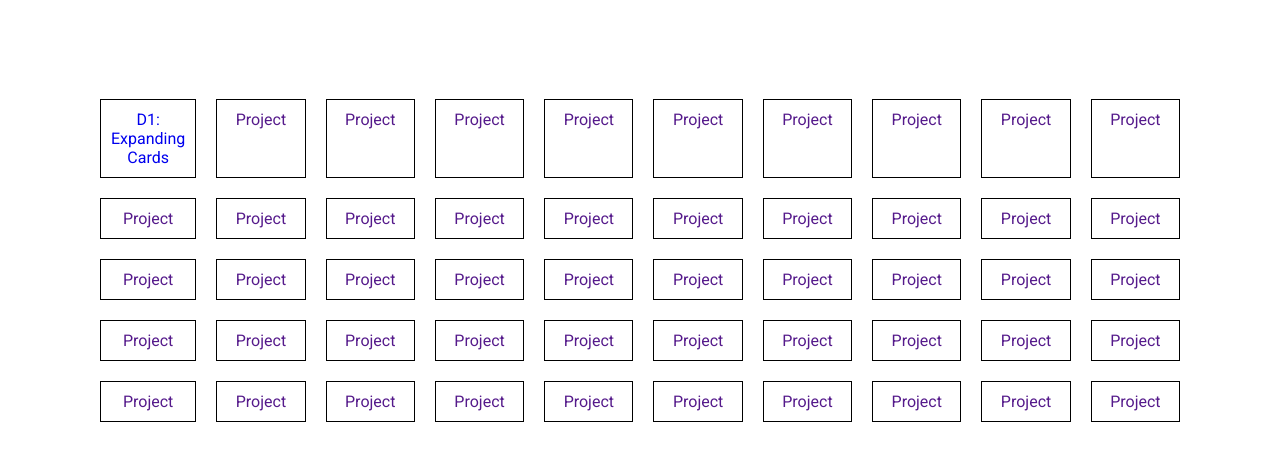
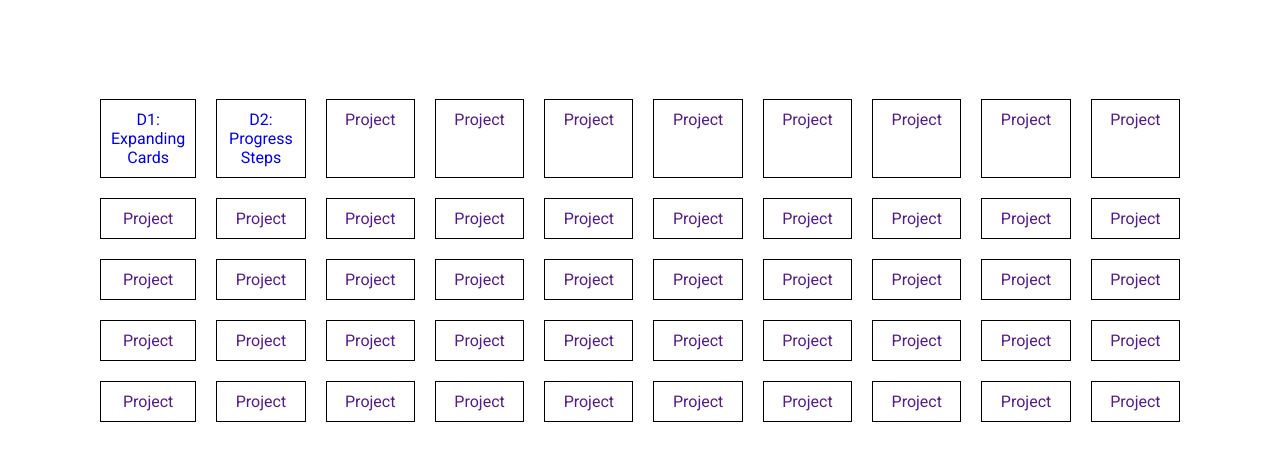
Before and after one commit to roopxx/50-days-50-projects, a plain HTML site: page index.html in a window 1280 px wide. Shown: the part 160-620 px from the top of the page. Drawn offline with Linux system fonts and the light colour scheme; a script that the page names is missing.

Commit message:
Add the deployment link for P02

```diff
--- a/index.html
+++ b/index.html
@@ -16,7 +16,11 @@
           >D1: Expanding Cards</a
         >
       </div>
-      <div class="projects"><a href="">Project</a></div>
+      <div class="projects">
+        <a href="https://progress-steps-roopxx.vercel.app/"
+          >D2: Progress Steps</a
+        >
+      </div>
       <div class="projects"><a href="">Project</a></div>
       <div class="projects"><a href="">Project</a></div>
       <div class="projects"><a href="">Project</a></div>
```
